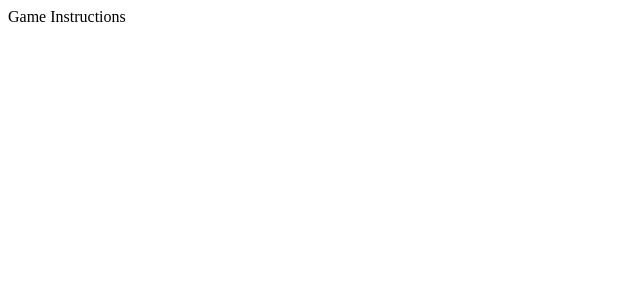
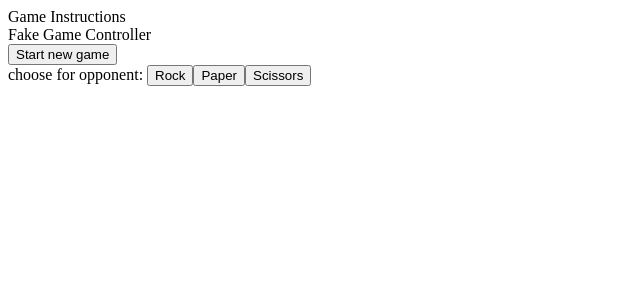
Before and after one commit to nick-bir/tele-rps, a Vue app in the folder tele-rps-gui/: page / in a window 1280 px wide. Shown: the top 300 px of the page, without its empty margins (0-640 px from the left). Built offline with nearby package versions, Linux system fonts and the light colour scheme.

Commit message:
gui: added game mocking controls

```diff
--- a/tele-rps-gui/src/App.vue
+++ b/tele-rps-gui/src/App.vue
@@ -3,10 +3,12 @@
         <GameInstructions v-if="isNewGame" />
         <Game v-if="isGameStarted" />
         <GameResults v-if="isGameFinished" />
+        <FakeGame />
     </div>
 </template>
 
 <script setup lang="ts">
+    import FakeGame from './_FakeGame.vue';
     import GameInstructions from './ui/Instructions.vue';
     import Game from './ui/Game.vue';
     import GameResults from './ui/GameResults.vue';
--- /dev/null
+++ b/tele-rps-gui/src/_FakeGame.vue
@@ -0,0 +1,20 @@
+<template>
+    <div>
+        Fake Game Controller
+        <div>
+            <button @click="startNewGame">Start new game</button>
+        </div>
+        <div>
+            choose for opponent:
+            <button @click="makeOpponentChoise('rock')">Rock</button>
+            <button @click="makeOpponentChoise('paper')">Paper</button>
+            <button @click="makeOpponentChoise('scissors')">Scissors</button>
+        </div>
+    </div>
+</template>
+
+<script setup lang="ts">
+    import { useApi } from './logic/api';
+
+    const { startNewGame, makeOpponentChoise } = useApi();
+</script>
--- a/tele-rps-gui/src/logic/api.ts
+++ b/tele-rps-gui/src/logic/api.ts
@@ -23,7 +23,7 @@ function useApi() {
     );
 
     const startNewGame = () => {
-        gameStatus.value = 'new';
+        gameStatus.value = 'started';
         myChoise.value = 'choosing';
     };
 
--- a/tele-rps-gui/src/ui/Game.vue
+++ b/tele-rps-gui/src/ui/Game.vue
@@ -1,6 +1,6 @@
 <template>
     <div>
-        Game api
+        Game UI
         <Score />
         <RpsSelector v-if="!isMyChoiseMade" @choise="makeMyChoise" />
         <Hands v-if="isMyChoiseMade || isRoundFinished" />
--- a/tele-rps-gui/src/ui/Hands/MyHand.vue
+++ b/tele-rps-gui/src/ui/Hands/MyHand.vue
@@ -1,5 +1,5 @@
 <template>
-    <div>my hand</div>
+    <div>[my hand: {{ choise }}]</div>
 </template>
 
 <script setup lang="ts">
--- a/tele-rps-gui/src/ui/Hands/OpponentHand.vue
+++ b/tele-rps-gui/src/ui/Hands/OpponentHand.vue
@@ -1,5 +1,5 @@
 <template>
-    <div>opponent hand</div>
+    <div>[opponent hand: {{ choise }}]</div>
 </template>
 
 <script setup lang="ts">
--- a/tele-rps-gui/src/ui/RpsSelector.vue
+++ b/tele-rps-gui/src/ui/RpsSelector.vue
@@ -1,3 +1,13 @@
 <template>
-    <div>rps selector</div>
+    <div>
+        <button @click="makeMyChoise('rock')">Rock</button>
+        <button @click="makeMyChoise('paper')">Paper</button>
+        <button @click="makeMyChoise('scissors')">Scissors</button>
+    </div>
 </template>
+
+<script setup lang="ts">
+    import { useApi } from '../logic/api';
+
+    const { makeMyChoise } = useApi();
+</script>
```
Also changed, not shown: 1 other file (tests, documents, lock files or other folders).
